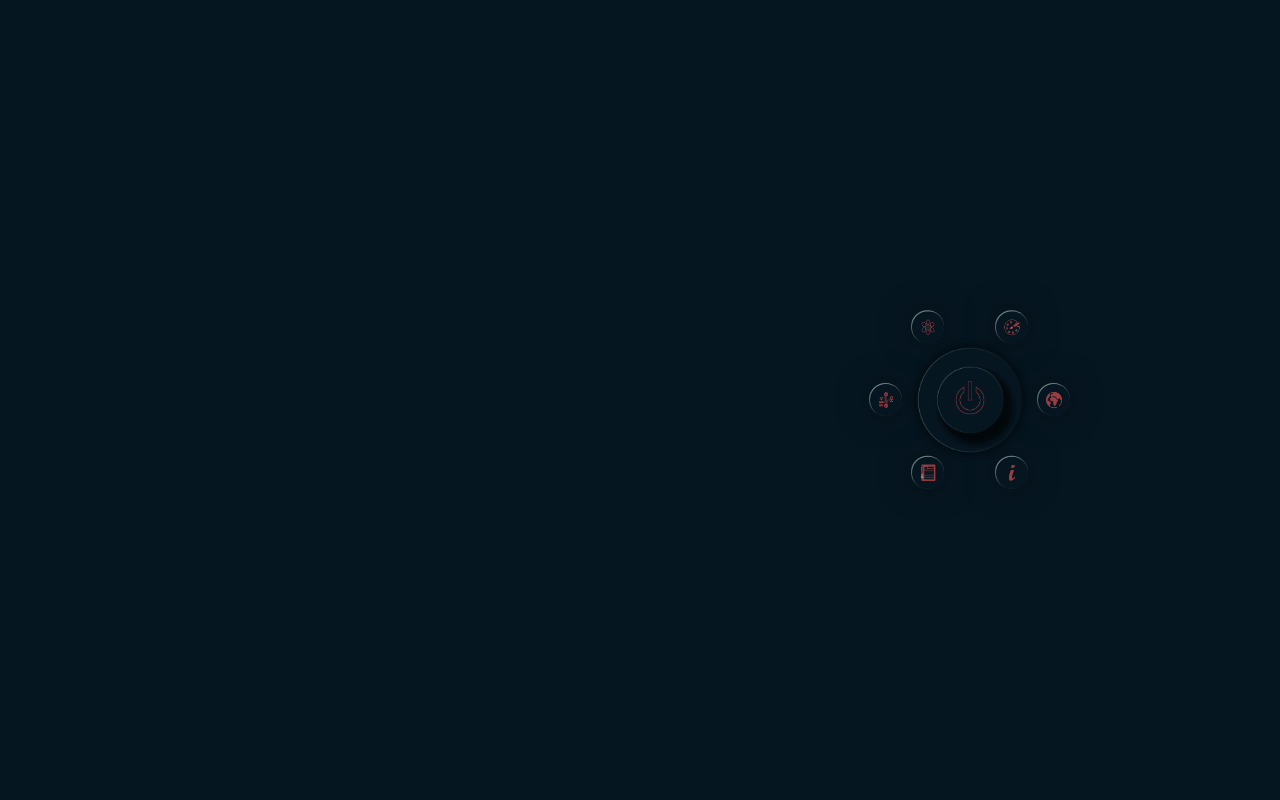
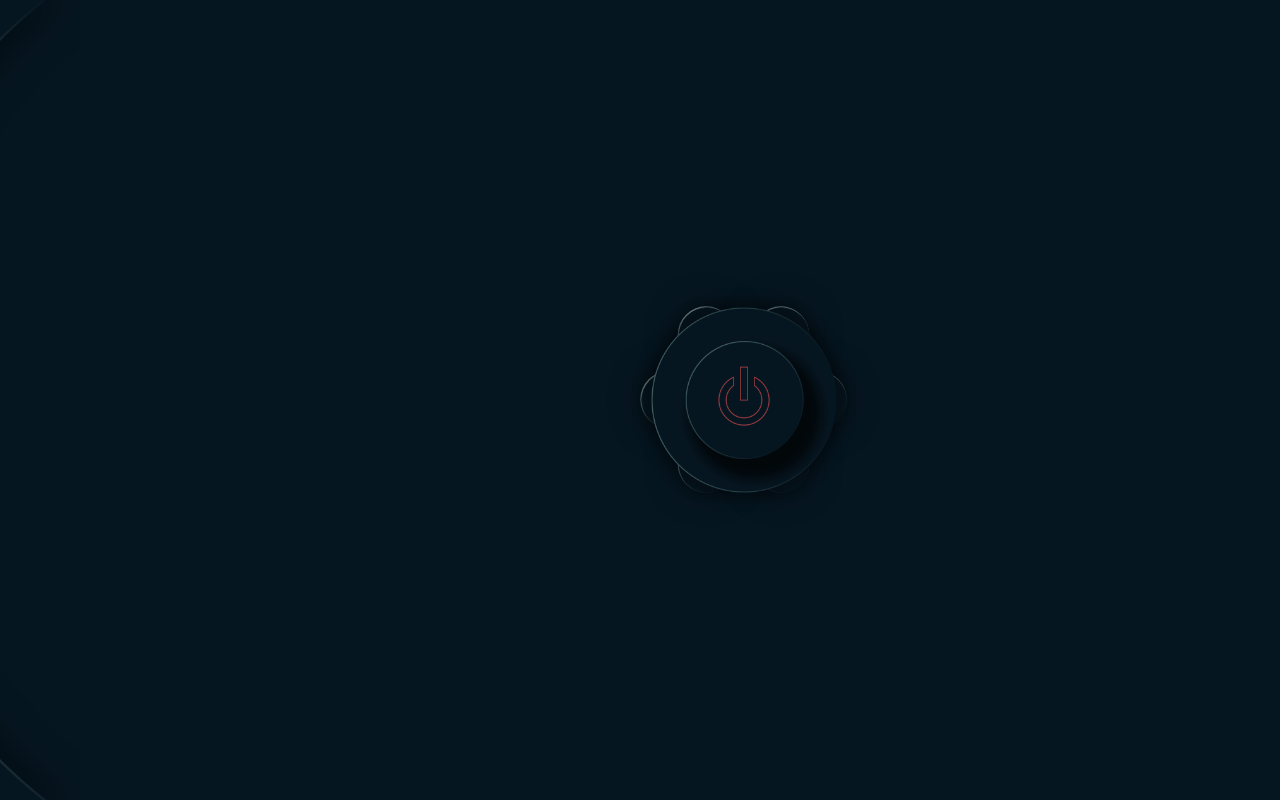
Before and after one commit to AminnimAMoh/Portfolio-React, a React (Create React App) app in the folder andramediandesign/: page / in a window 1280 px wide. Built offline with nearby package versions, Linux system fonts and the light colour scheme; the HTML template or start-up script is replaced by a standard one.

Commit message:
Conteiner finally looks good and responsive. Transition is brocken.

```diff
--- a/andramediandesign/src/App.tsx
+++ b/andramediandesign/src/App.tsx
@@ -14,7 +14,7 @@ const useStyle = makeStyles((theme) => ({
     flexFlow: 'row-reverse',
     justifyContent: 'center',
     alignItems: 'center',
-    paddingRight: theme.spacing(30)
+    paddingRight: theme.spacing(20)
   }
 }));
 
--- a/andramediandesign/src/index.css
+++ b/andramediandesign/src/index.css
@@ -21,7 +21,7 @@ code {
 
 /* width */
 ::-webkit-scrollbar {
-  width: 2px;
+  width: 3px;
 }
 
 /* Track */
@@ -31,7 +31,7 @@ code {
 
 /* Handle */
 ::-webkit-scrollbar-thumb {
-  background: #5C3B42;
+  background: #B0B2B8;
 }
 
 /* Handle on hover */
--- a/andramediandesign/src/views/ContentContainer/index.tsx
+++ b/andramediandesign/src/views/ContentContainer/index.tsx
@@ -28,8 +28,8 @@ const buttonState: boolean=useSelector((state: RootState) =>state.buttonAction.c
 const renderObject: string=useSelector((state: RootState) =>state.buttonAction.renderPage)
   return (
     <div
-    className={classes.root}
-    style={buttonState ? {width: '100%', opacity: '1'} : {}}
+    className={buttonState ? `${classes.root} open` :  `${classes.root} close` }
+    style={buttonState ? {transform: 'translateX(0%)', width: '100%'} : {}}
     >
       <RenderObject state={renderObject} />
     </div>
--- a/andramediandesign/src/views/ContentContainer/style.tsx
+++ b/andramediandesign/src/views/ContentContainer/style.tsx
@@ -5,23 +5,46 @@ import { makeStyles } from "@material-ui/core/styles";
 // };
 
 const useStyle = makeStyles((theme) => ({
-root:{
-    width: '0',
-    height: '100%',
-    opacity: 0,
-    backgroundImage:'url(images/Containers/Content_Frame/Page-Frame-Light-Shadow.png)',
+  root: {
+    width: "0%",
+    height: "100%",
+    transform: "translateX(-150%)",
+    transition: "transform 1s ease-in-out, width .5s ease .2s",
+    overflowX: "hidden",
+    overflowY: "auto",
+    direction: "rtl",
+    backgroundImage:
+      "url(images/Containers/Content_Frame/Page-Frame-Light-Wave.png)",
+    backgroundRepeat: "no-repeat",
     backgroundSize: "cover",
-    backgroundPositionX: "right",
-    backgroundRepeat: "no-repeat",
-    transitionProperty: 'width, opacity',
-    transitionDuration: '1s',
-    transitionTimingFunction: 'ease-in-out',
-    overflowX:'hidden',
-    padding: theme.spacing(12,6),
-    overflowY: 'auto',
-    direction: 'rtl',
-    minWidth: '900px'
-}
+    backgroundPosition: "right",
+    padding: theme.spacing(12, 41, 0, 6),
+    [theme.breakpoints.down("lg")]: {
+      padding: theme.spacing(12, 40, 0, 6),
+    },
+    "&.close": {
+      animation: "displayOff .5s linear 2s 1 alternate",
+    },
+    "&.open": {
+      animation: "displayOn .5s linear 2s 1 alternate",
+    },
+  },
+  "@keyframes displayOff": {
+    "0%": {
+      display: "block",
+    },
+    "100%": {
+      display: "none",
+    },
+  },
+  "@keyframes displayOn": {
+    "0%": {
+      display: "none",
+    },
+    "100%": {
+      display: "block",
+    },
+  },
 }));
 
-export default useStyle
+export default useStyle;
--- a/andramediandesign/src/views/MenuButton/index.tsx
+++ b/andramediandesign/src/views/MenuButton/index.tsx
@@ -1,16 +1,21 @@
-import React, {useState} from "react";
-import { RootState } from 'src/store'
+import React, { useState } from "react";
+import { RootState } from "src/store";
 import data from "./data";
 import useStyle from "./style";
 import { Props } from "./types";
-import useMeasure from 'react-use-measure'
+import useMeasure from "react-use-measure";
 import { useDispatch, useSelector } from "react-redux";
 import { AppDispatch } from "src/store";
-import {containerStateToggle} from '../../redux/slices/buttonActionSlice'
+import { containerStateToggle } from "../../redux/slices/buttonActionSlice";
 
-const calPos = (index: number, length: number, size: number, state: boolean) => {
-  const inc=state ? 1.5 : 2.5;
-  const rad = size/inc;
+const calPos = (
+  index: number,
+  length: number,
+  size: number,
+  state: boolean
+) => {
+  const inc = state ? 1.5 : 3;
+  const rad = size / inc;
   var angle = ((2 * Math.PI) / length) * index;
   const x = rad * Math.cos(angle);
   const y = rad * Math.sin(angle);
@@ -18,20 +23,24 @@ const calPos = (index: number, length: number, size: number, state: boolean) =>
 };
 function MenuButton({}: Props): React.ReactElement {
   const classes = useStyle();
-  const dispatch: AppDispatch=useDispatch();
-  const buttonsActive: boolean=useSelector((state: RootState) =>state.buttonAction.containerState)
-  const [buttonMesures, {width}]= useMeasure();
-  const [powerState, setPowerState]=useState<boolean>(true)
-  const buttonSizing=width;
+  const dispatch: AppDispatch = useDispatch();
+  const buttonsActive: boolean = useSelector(
+    (state: RootState) => state.buttonAction.containerState
+  );
+  const [buttonMesures, { width }] = useMeasure();
+  const [powerState, setPowerState] = useState<boolean>(false);
+  const buttonSizing = width;
 
-  const handlePowerClick=()=>{
-    buttonsActive ? dispatch(containerStateToggle('PowerButton'))  : setPowerState(()=>!powerState);
-  }
+  const handlePowerClick = () => {
+    buttonsActive
+      ? dispatch(containerStateToggle("PowerButton"))
+      : setPowerState(() => !powerState);
+  };
 
-  const handleClick=(e: React.MouseEvent<HTMLDivElement>)=>{
-    const payload=e.currentTarget.id;
-    dispatch(containerStateToggle(payload))
-  }
+  const handleClick = (e: React.MouseEvent<HTMLDivElement>) => {
+    const payload = e.currentTarget.id;
+    dispatch(containerStateToggle(payload));
+  };
 
   return (
     <div className={classes.root}>
@@ -46,19 +55,19 @@ function MenuButton({}: Props): React.ReactElement {
         const { x, y } = calPos(index, data.length, buttonSizing, powerState);
         return (
           <div
-          key={name}
-          className={classes.buttonContainers}
-          style={{transform: `translate(${x}px, ${y}px)`,}}
+            key={name}
+            className={classes.buttonContainers}
+            style={{ transform: `translate(${x}px, ${y}px)` }}
           >
             <div
-            id={name}
+              id={name}
               className={classes.iconButtons}
               style={{
-                width: buttonSizing/4,
-                height: buttonSizing/4,
+                width: buttonSizing / 4,
+                height: buttonSizing / 4,
                 backgroundImage: `url(${img})`,
               }}
-              onClick={(e)=>handleClick(e)}
+              onClick={(e) => handleClick(e)}
             ></div>
           </div>
         );
--- a/andramediandesign/src/views/MenuButton/style.tsx
+++ b/andramediandesign/src/views/MenuButton/style.tsx
@@ -7,9 +7,15 @@ const useStyle = makeStyles((theme) => ({
     justifyContent: "center",
     alignItems: "center",
     height: "100%",
+    width: '20%',
     zIndex:1,
+    // backgroundImage:'url(images/Containers/Content_Frame/Page-Frame-Light-Small.png)',
+    // backgroundSize: "cover",
+    // backgroundPositionX: "right",
+    // backgroundRepeat: "no-repeat",
     "& >img": {
-      width: "90%",
+      width: "100%",
+      minWidth: '30%'
     },
     transition: "transform 1s ease-in",
   },
--- a/andramediandesign/src/views/Pages/UX/index.tsx
+++ b/andramediandesign/src/views/Pages/UX/index.tsx
@@ -1,37 +1,13 @@
 import React from "react";
-import rootStyle from "../styles";
-import { makeStyles } from "@material-ui/styles";
+import useStyle from "../styles";
 import { Grid, Typography, Link } from "@material-ui/core";
 import YouTubeEmbed from '../YouTubeEmbed'
-// const mytheme = {
-//   radius: 82,
-// };
-
-const useStyle = makeStyles((theme) => ({
-  root: {
-    height: "100vh",
-    width: "70%",
-    display: "flex",
-    flexFlow: "row-reverse",
-    justifyContent: "center",
-    alignItems: "center",
-    transition: "transform 1s ease-in",
-    marginLeft: 0,
-    marginRight: 'auto',
-    direction: 'ltr',
-    "@media (min-width: 1920px)": {
-      width: "60%",
-    },
-  },
-  topic_grid: {},
-}));
 
 interface Props {}
 
 function UX({}: Props): React.ReactElement {
   console.clear();
   const classes = useStyle();
-  const rootClasses = rootStyle();
   const preventDefault = (
     event:
       | React.MouseEvent<HTMLAnchorElement, MouseEvent>
@@ -45,10 +21,10 @@ function UX({}: Props): React.ReactElement {
         justify="space-between"
         alignItems="center"
         // alignContent='flex-start'
-        className={rootClasses.topic_grid}
-        style={{ transform: "translateX(0)" }}
+        className={classes.topic_grid}
+        style={{ transform: "translateX(0)", display: 'block' }}
       >
-        <Grid item lg={6} md={12} className={rootClasses.topick_heading}>
+        <Grid item lg={6} md={12} className={classes.topick_heading}>
           <Typography variant="h3">
             User Experience Case Studies. Environmental Conservation.
           </Typography>
@@ -73,19 +49,19 @@ function UX({}: Props): React.ReactElement {
           </Typography>
           <Link
             href="Assets/UX/Visual-Report.pdf"
-            className={rootClasses.onlineLink}
+            className={classes.onlineLink}
             style={{ bottom: "0px" }}
             onClick={(e) => preventDefault}
           >
             <Typography
               variant="body2"
-              className={rootClasses.link_ToExternals}
+              className={classes.link_ToExternals}
             >
               Link to full report
             </Typography>
           </Link>
         </Grid>
-        <Grid item lg={6} md={12} className={rootClasses.topic_pragraph}>
+        <Grid item lg={6} md={12} className={classes.topic_pragraph}>
           <Typography variant="body1">
             Technology has played a significant role in increasing the world
             population dramatically. Consequently it has increased the level of
--- a/andramediandesign/src/views/Pages/styles.tsx
+++ b/andramediandesign/src/views/Pages/styles.tsx
@@ -1,28 +1,35 @@
-import { makeStyles } from "@material-ui/styles";
+import { makeStyles } from "@material-ui/core/styles";
 
+const useStyle = makeStyles((theme) => ({
+  root: {
+    width: "100%",
+    display: "flex",
+    flexFlow: "row-reverse",
+    justifyContent: "center",
+    alignItems: "center",
+    transition: "transform 1s ease-in",
+    marginLeft: 0,
+    marginRight: "auto",
+    direction: "ltr",
+  },
+  topic_grid: {
+    transform: "translateX(-100%)",
+    display: 'none',
+    transition: "transform 1s ease-in-out .5s",
+    // maxWidth:'50%',
+    color: "white",
+  },
+  topick_heading: {
+    color: "white",
+    "& >*:not(:first-child)": {
+      paddingTop: "8px",
+    },
+  },
+  onlineLink: {},
+  link_ToExternals: {
+    color: "#5C3B42",
+  },
+  topic_pragraph: {},
+}));
 
-const rootStyle = makeStyles((theme) => ({
-    topic_grid: {
-        transform: 'translateX(-100%)',
-        transition: 'transform 1s ease-in-out',
-        // maxWidth:'50%',
-        color: 'white'
-    },
-    topick_heading: {
-        color: 'white',
-        '& >*:not(:first-child)':{
-            paddingTop: '8px'
-        }
-    },
-    onlineLink: {
-
-    },
-    link_ToExternals: {
-        color: '#5C3B42'
-    },
-    topic_pragraph:{
-
-    },
-}))
-
-export default rootStyle
+export default useStyle;
```
Also changed, not shown: andramediandesign/public/images/Containers/Content_Frame/Page-Frame-Light-Small.png (added), andramediandesign/public/images/Containers/Content_Frame/Page-Frame-Light-Wave.png (added).
